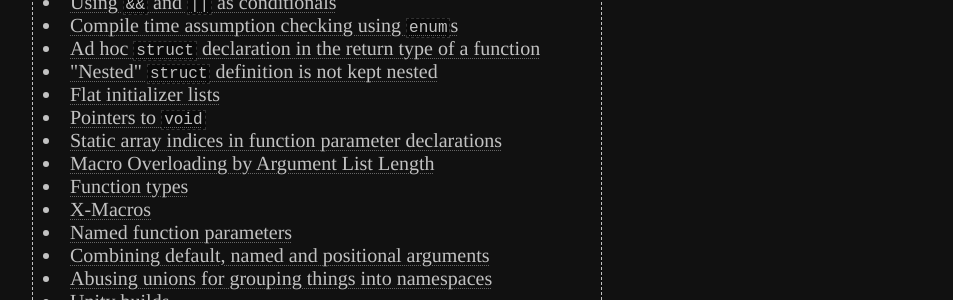
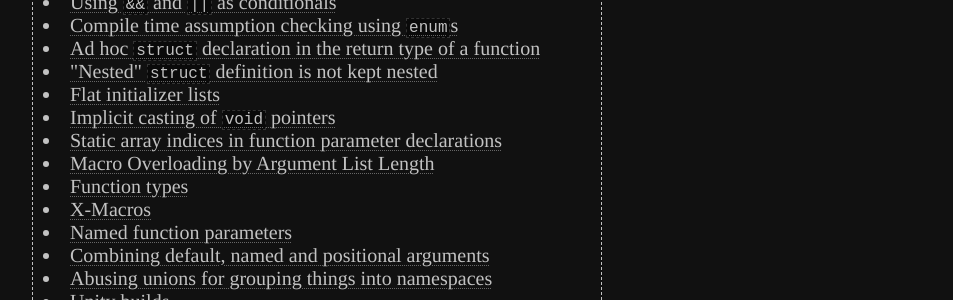
Before and after one commit to Jorenar/blog, a Jekyll site: the page built from _posts/2023-02-19-less-known-c.md, in a window 1280 px wide and 900 px high, scrolled down 892 px. Shown: the part 154-454 px from the top of the window, without its empty margins (163-1116 px from the left). Built offline with Jekyll 4.4.1, drawn with Linux system fonts in a browser that asks for light colours; some of the changed text lies outside the part shown.

````diff
--- a/_posts/2023-02-19-less-known-c.md
+++ b/_posts/2023-02-19-less-known-c.md
@@ -628,7 +628,7 @@ struct Foo records[] = {
 };
 ```
 
-## Pointers to `void`
+## Implicit casting of `void` pointers
 
 C11 §6.3.2.3 ¶1:
 
````
